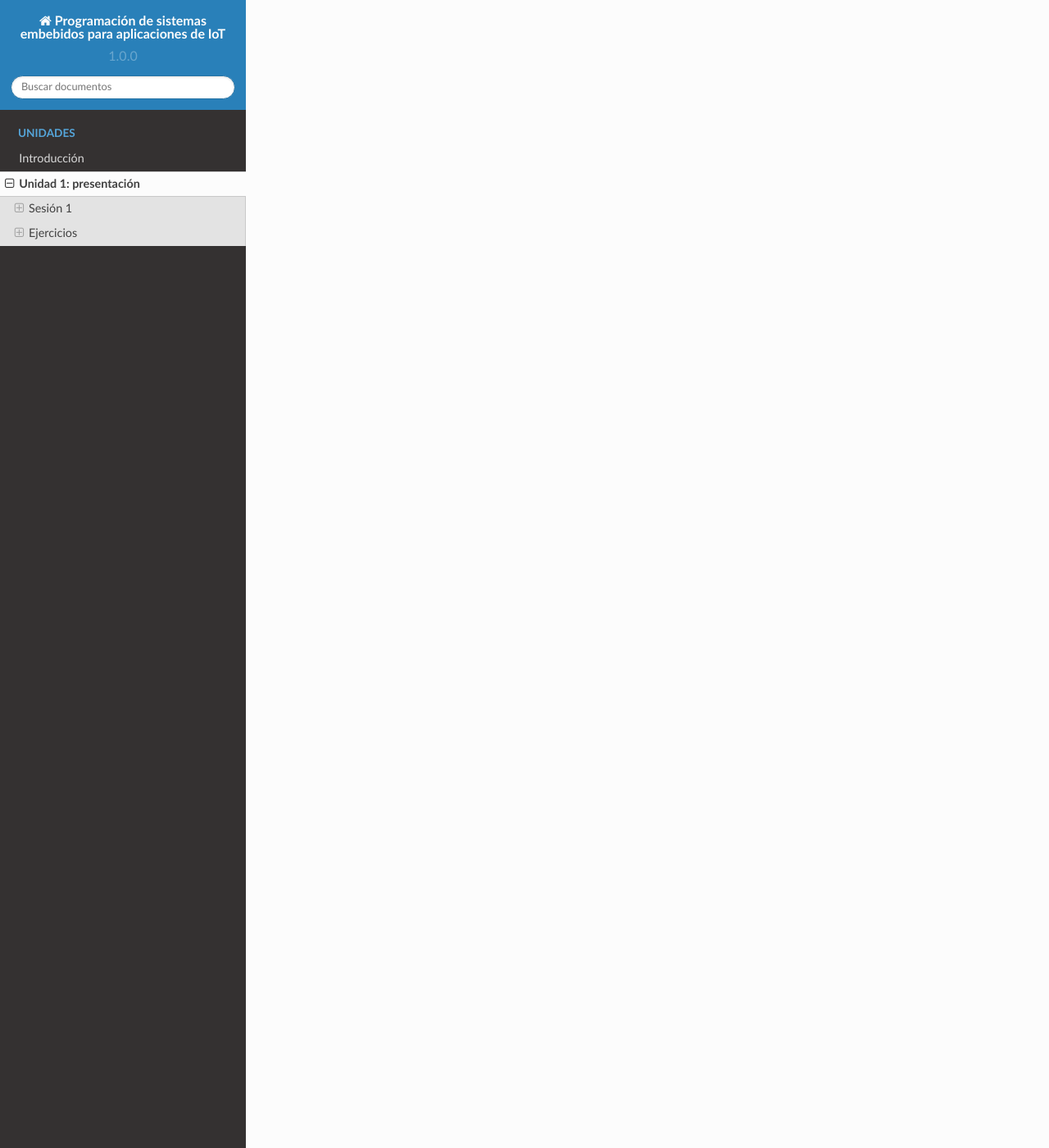
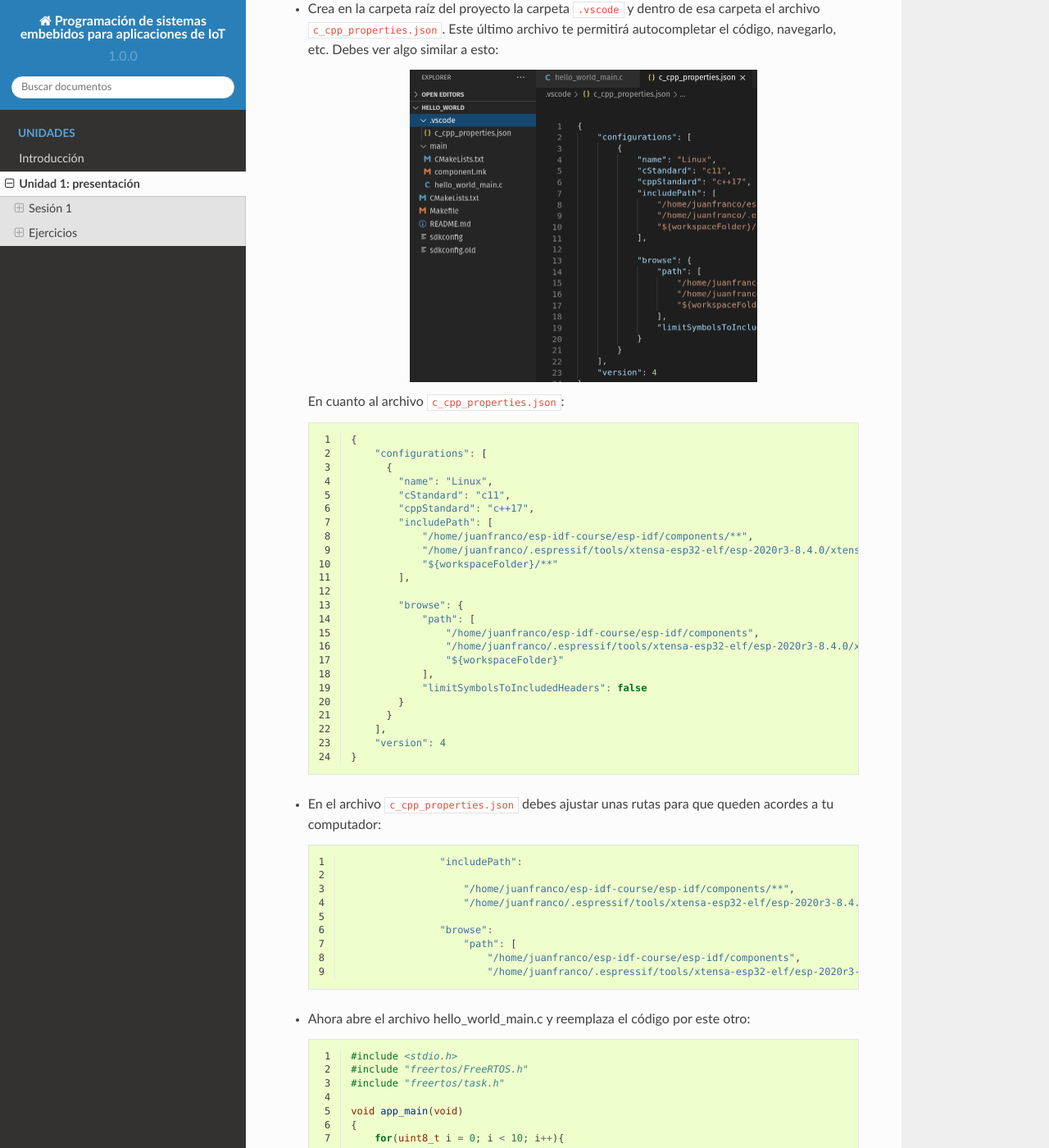
Before and after one commit to juanferfranco/espiot, a Sphinx documentation site: the page built from docs/_unidad1/unidad1.rst, in a window 1280 px wide and 1400 px high, scrolled down 4909 px. Shown: the whole window at 82% size. Built offline with Sphinx 7.4.7 and the Read the Docs theme 2.0.0, drawn with Linux system fonts in a browser that asks for light colours; some of the changed text lies outside the part shown.

Commit message:
Add exercise 5

```diff
--- a/docs/_unidad1/unidad1.rst
+++ b/docs/_unidad1/unidad1.rst
@@ -208,6 +208,135 @@ a instalar un editor de código.
   :align: center
   :alt: C/C++ extension
 
+Ejercicio 5
+^^^^^^^^^^^^
+
+En este ejercicio vas a crear una aplicación simple para probar la integración
+de todas las herramientas que hemos instalada hasta ahora.
+
+* Copia el proyecto ``esp-idf/examples/get-started/hello_world`` en una carpeta
+  donde tendrás los proyectos del curso.
+
+* Abre la carpeta del proyecto usando Visual Studio Code.
+
+* Crea en la carpeta raíz del proyecto la carpeta ``.vscode`` y dentro de esa
+  carpeta el archivo ``c_cpp_properties.json``. Este último archivo te permitirá
+  autocompletar el código, navegarlo, etc. Debes ver algo similar a esto:
+
+  .. image:: ../_static/intelisense.png
+    :scale: 50%
+    :align: center
+    :alt: C/C++ extension
+
+
+  En cuanto al archivo ``c_cpp_properties.json``:
+
+  .. code-block:: javascript
+    :linenos:
+
+    {
+        "configurations": [
+          {
+            "name": "Linux",
+            "cStandard": "c11",
+            "cppStandard": "c++17",
+            "includePath": [
+                "/home/juanfranco/esp-idf-course/esp-idf/components/**",
+                "/home/juanfranco/.espressif/tools/xtensa-esp32-elf/esp-2020r3-8.4.0/xtensa-esp32-elf/**",
+                "${workspaceFolder}/**"
+            ],
+
+            "browse": {
+                "path": [
+                    "/home/juanfranco/esp-idf-course/esp-idf/components",
+                    "/home/juanfranco/.espressif/tools/xtensa-esp32-elf/esp-2020r3-8.4.0/xtensa-esp32-elf",
+                    "${workspaceFolder}"
+                ],
+                "limitSymbolsToIncludedHeaders": false
+            }
+          }
+        ],
+        "version": 4
+    }
+
+* En el archivo ``c_cpp_properties.json`` debes ajustar unas rutas para que
+  queden acordes a tu computador:
+
+  .. code-block:: javascript
+    :linenos:
+
+		    "includePath":
+
+		        "/home/juanfranco/esp-idf-course/esp-idf/components/**",
+		        "/home/juanfranco/.espressif/tools/xtensa-esp32-elf/esp-2020r3-8.4.0/xtensa-esp32-elf/**",
+
+		    "browse":
+		        "path": [
+		            "/home/juanfranco/esp-idf-course/esp-idf/components",
+		            "/home/juanfranco/.espressif/tools/xtensa-esp32-elf/esp-2020r3-8.4.0/xtensa-esp32-elf",
+
+* Ahora abre el archivo hello_world_main.c y reemplaza el código por este otro:
+
+  .. code-block:: c
+    :linenos:
+
+    #include <stdio.h>
+    #include "freertos/FreeRTOS.h"
+    #include "freertos/task.h"
+
+    void app_main(void)
+    {
+        for(uint8_t i = 0; i < 10; i++){
+            printf("Counter: %d\n", i);
+            vTaskDelay(pdMS_TO_TICKS(1000));
+        }
+    }
+
+* Abre la terminal:
+
+  * Si estás trabajando en Windows, recuerda que el instalador
+    creó por ti un acceso directo llamado ``ESP-IDF Command Prompt``. Usa ese
+    acceso directo para abrir la terminal en Windows.
+
+  * Si estás trabajando en Linux:
+
+    * Si no instalaste las herramientas en el directorio ``$HOME/.espressif``,
+      define la variable de entorno IDF_TOOLS_PATH para que
+      apunte al directorio donde las tienes:
+
+      .. code-block:: bash
+
+          set IDF_TOOLS_PATH = .espressif_PATH
+
+    * Ejecuta el comando (no olvides escribir el ``.`` y luego la ruta.
+
+      .. code-block:: bash
+
+          . $HOME/esp/esp-idf/export.sh
+
+      Si creaste un alias para este comando en el archivo ``.bashrc`` ejecútalo:
+
+      .. code-block:: bash
+
+          get_idf
+
+* Cámbiate al directorio donde está el proyecto y ejecuta los comandos:
+
+  .. code-block:: bash
+
+      idf.py build
+      idf.py -p /dev/ttyUSB0 -b 921600 flash monitor
+
+  Si todo sale bien deberías ver algo así:
+
+  .. image:: ../_static/hello_project.png
+    :scale: 100%
+    :align: center
+    :alt: resultado de la prueba
+
+* Para terminar el programa monitor presiona ``CRTL + }``.
+
+
 ..
   .. blockdiag::
 
```
Also changed, not shown: docs/_static/hello_project.png (added), docs/_static/intelisense.png (added), 1 other file.
